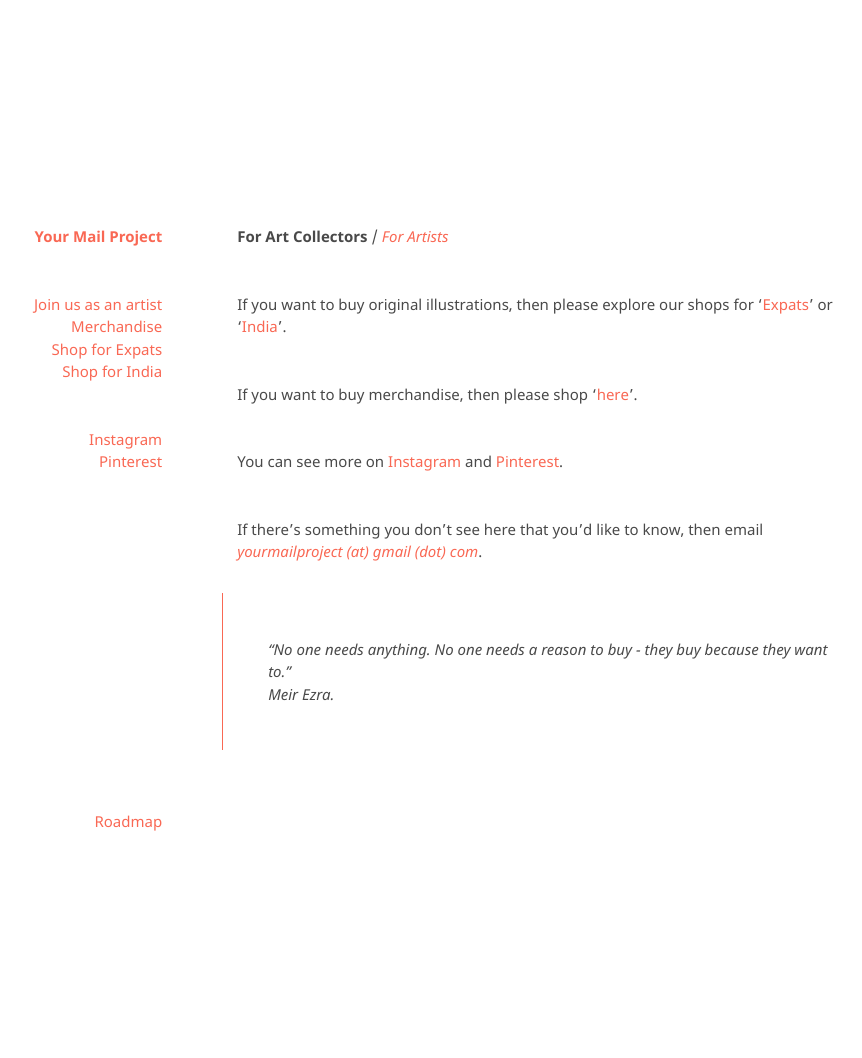
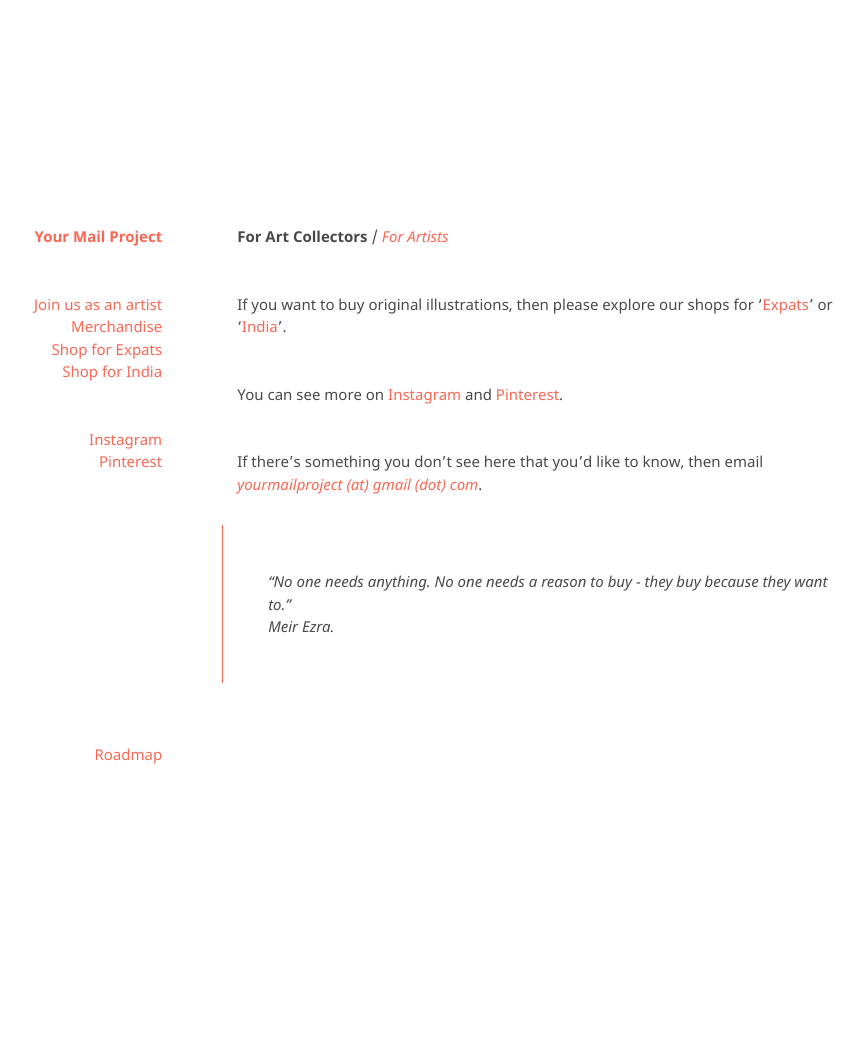
Before and after one commit to kvshvlin/yourmailproject, a Jekyll site: the page built from forartcollectors.md, in a window 1280 px wide. Shown: the whole page, without its empty margins (191-1053 px from the left). Built offline with Jekyll 4.4.1, drawn with Linux system fonts in a browser that asks for light colours; our own code applies the rules of GitHub Pages for plain Markdown files; after the commit the page ends 990 px from its top, so only the background shows below that.

Commit message:
Update forartcollectors.md

```diff
--- a/forartcollectors.md
+++ b/forartcollectors.md
@@ -1,8 +1,6 @@
 **For Art Collectors** / [_For Artists_](https://kvshvlin.github.io/yourmailproject/forartists.html)
 
 If you want to buy original illustrations, then please explore our shops for '<a href="https://www.gumroad.com/yourmailproject" target="_blank">Expats</a>' or  '<a href="https://yourmailproject.stores.instamojo.com" target="_blank">India</a>'.
-
-If you want to buy merchandise, then please shop '<a href="https://www.society6.com/yourmailproject" target="_blank">here</a>'.
 
 You can see more on <a href="https://www.instagram.com/yourmailproject" target="_blank">Instagram</a> and <a href="https://in.pinterest.com/yourmailproject" target="_blank">Pinterest</a>.
 
```
